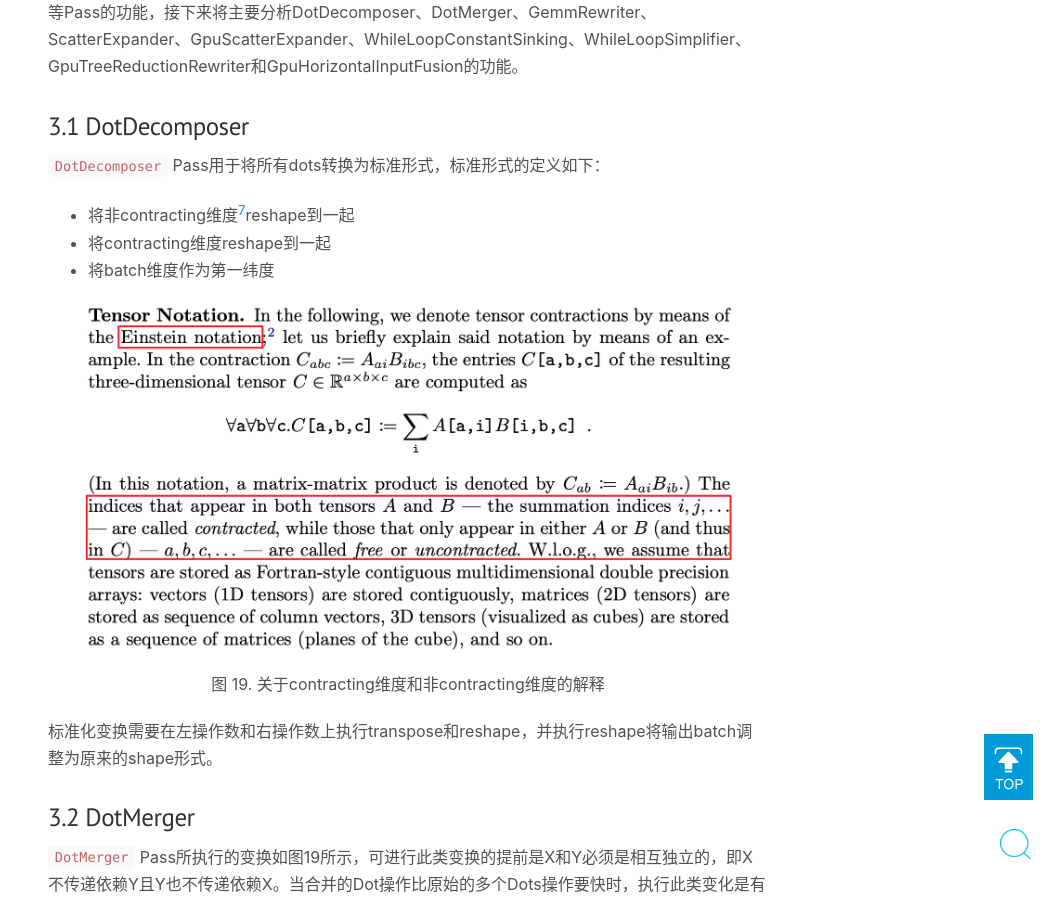
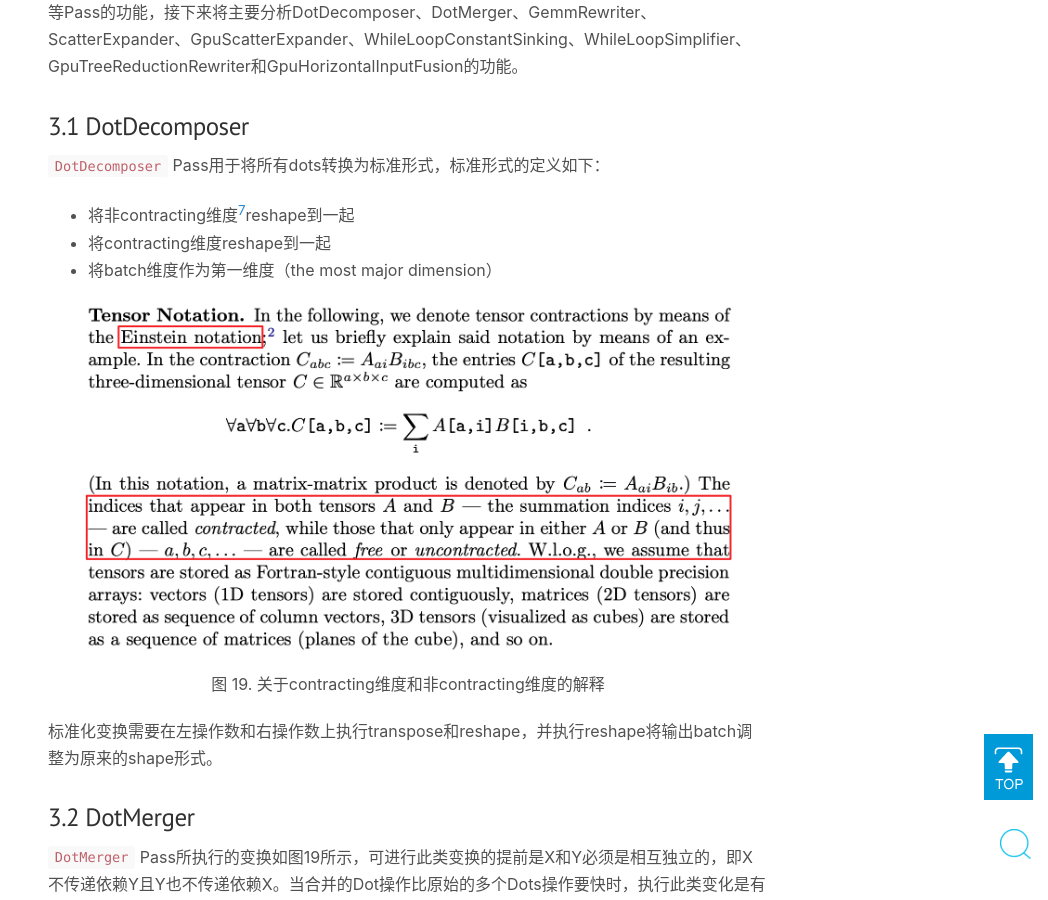
Before and after one commit to wzzju/wzzju.github.io, a Jekyll site: the page built from _posts/2021-12-23-xla-pass.md, in a window 1280 px wide and 900 px high, scrolled down 28309 px. Shown: the whole window, without its empty margins (232-1280 px from the left). Built offline with Jekyll 4.4.1, drawn with Linux system fonts in a browser that asks for light colours; comment, search, counter and statistics services are not loaded.

Commit message:
Fix some typos in XLA-Pass Blog.

```diff
--- a/_posts/2021-12-23-xla-pass.md
+++ b/_posts/2021-12-23-xla-pass.md
@@ -442,7 +442,7 @@ AlgebraicSimplifierl类在若干个优化pipeline中均有使用，它主要提
 `DotDecomposer` Pass用于将所有dots转换为标准形式，标准形式的定义如下：
 * 将非contracting维度[^7]reshape到一起
 * 将contracting维度reshape到一起
-* 将batch维度作为第一纬度
+* 将batch维度作为第一维度（the most major dimension）
 
 <center>
     <img src="/images/posts/xla/contracting_dim.png" width="90%"/>
```
